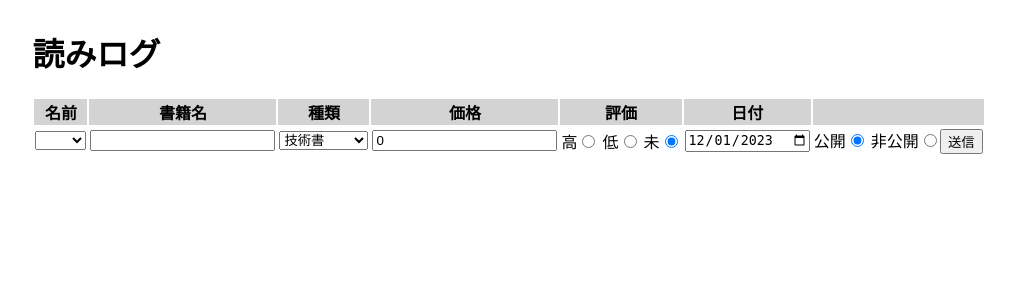
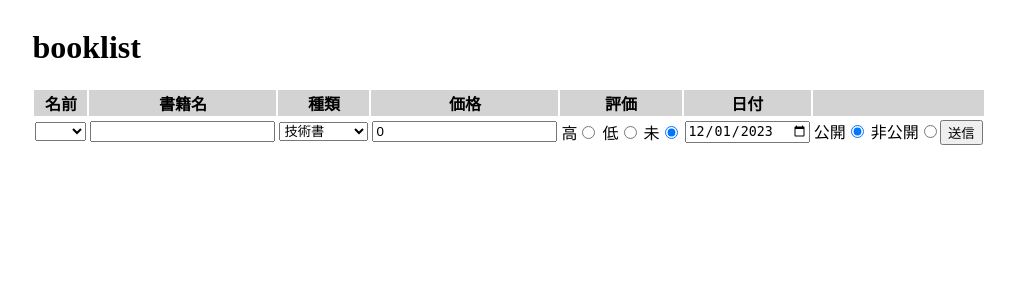
Before and after one commit to JunichiroKohari/django-pl, a Django app: page / in a window 1280 px wide. Shown: the top 300 px of the page, without its empty margins (131-1146 px from the left). Run offline with Django 4.2, Linux system fonts and the light colour scheme; data that the repository does not hold is empty.

Commit message:
Modify template index.html

```diff
--- a/booklist/app/templates/app/index.html
+++ b/booklist/app/templates/app/index.html
@@ -2,13 +2,13 @@
 <html lang="ja">
   <head>
     <meta charset="UTF-8" />
-    <title>読みログ</title>
+    <title>booklist</title>
   </head>
   <body>
     <script src="https://unpkg.com/vue@3/dist/vue.global.js"></script>
 
     <div id="app">
-      <h1>読みログ</h1>
+      <h1>booklist</h1>
       <table>
         <thead>
           <tr>
```
